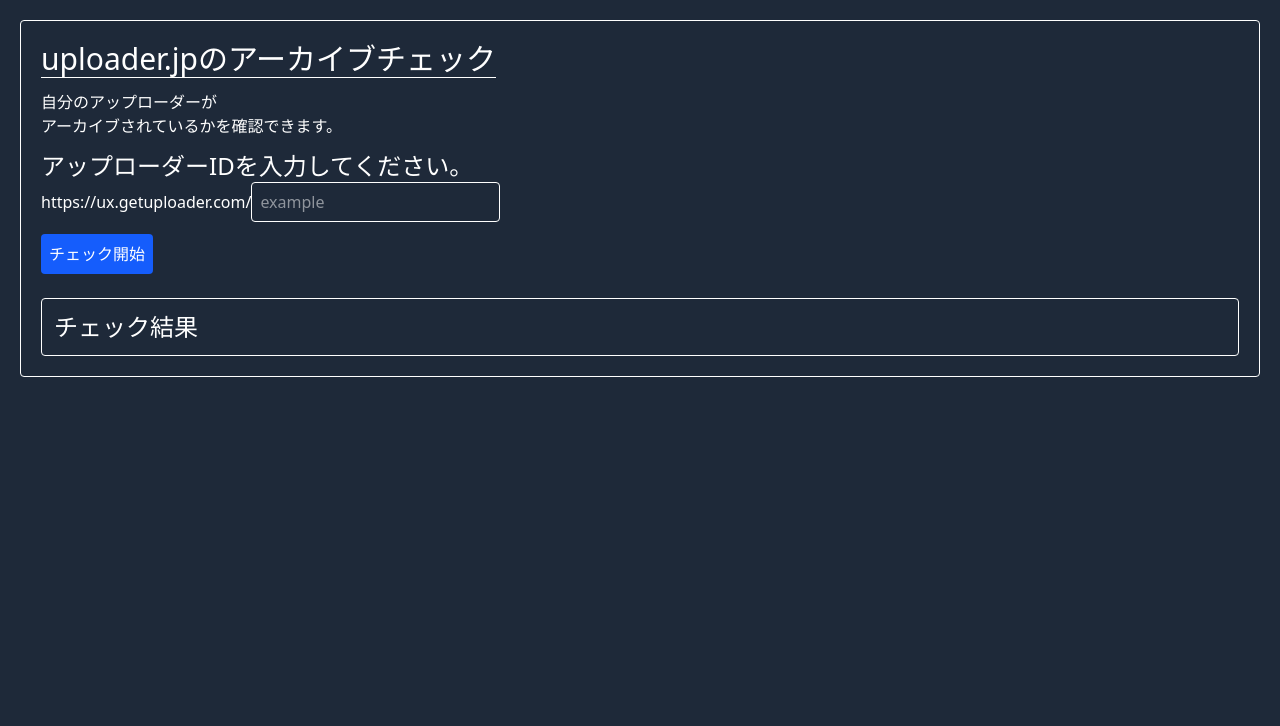
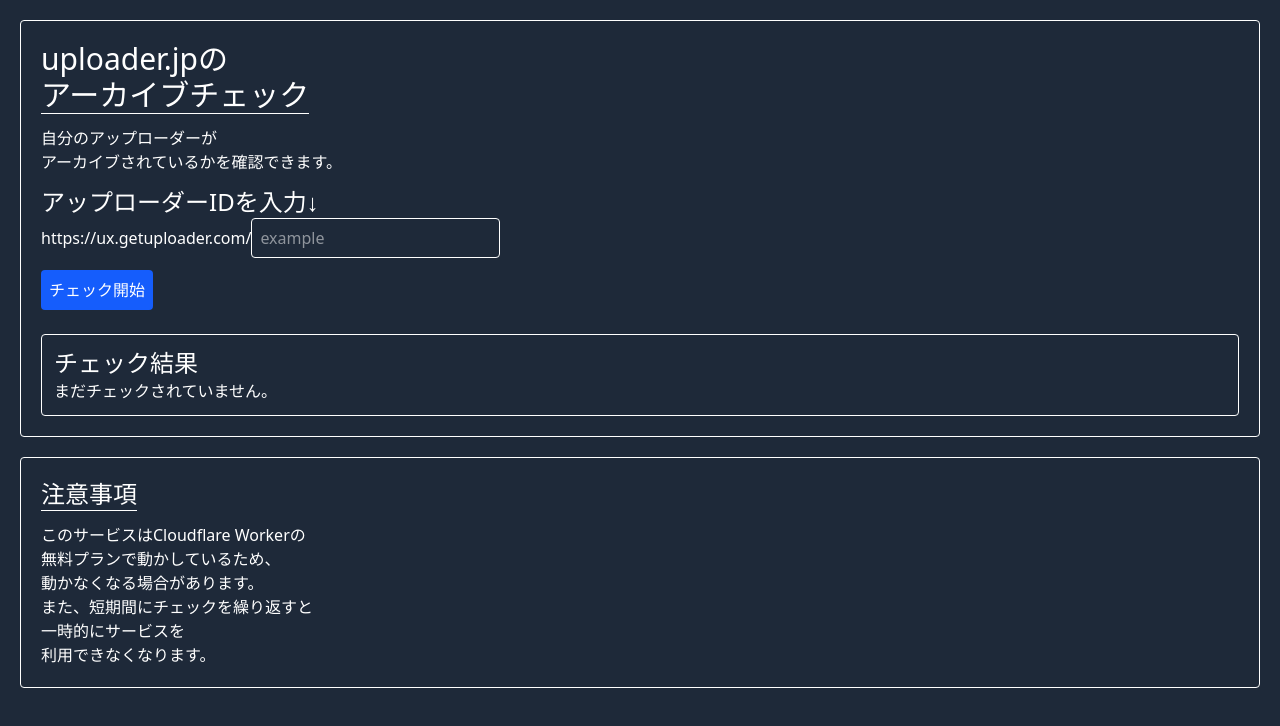
Before and after one commit to sharkbot-neko/UpJpChecker, a website: page public/index.html in a window 1280 px wide. Drawn offline with nearby package versions, Linux system fonts and the light colour scheme.

Commit message:
feat: 注意事項

```diff
--- a/public/index.html
+++ b/public/index.html
@@ -9,18 +9,26 @@
 </head>
 <body class="p-5 bg-gray-800 text-white">
     <div class="border rounded-sm h-full p-5 mb-5">
-        <h1 class="text-3xl border-b w-fit mb-3">uploader.jpのアーカイブチェック</h1>
+        <h1 class="text-3xl border-b w-fit mb-3">uploader.jpの<br/>アーカイブチェック</h1>
         <p class="mb-3">自分のアップローダーが<br/>アーカイブされているかを確認できます。</p>
-        <h4 class="text-2xl">アップローダーIDを入力してください。</h4>
+        <h4 class="text-2xl">アップローダーIDを入力↓</h4>
         https://ux.getuploader.com/<input id="uploaderId" type="text" class="border p-2 rounded-sm h-full mb-3" placeholder="example" required><br>
         <button class="bg-blue-600 p-2 rounded-sm text-white" onclick="checkStart()">チェック開始</button>
 
         <br/><br/>
         <div class="border rounded-sm p-3">
 			<h3 class="text-2xl w-fit">チェック結果</h3>
-			<p id="status"></p>
+			<p id="status">まだチェックされていません。</p>
 		</div>
     </div>
+
+    <div class="border rounded-sm h-full p-5 mb-5">
+        <h1 class="text-2xl border-b w-fit mb-3">注意事項</h1>
+        <p>
+            このサービスはCloudflare Workerの<br/>無料プランで動かしているため、<br/>動かなくなる場合があります。<br/>また、短期間にチェックを繰り返すと<br/>一時的にサービスを<br/>利用できなくなります。
+        </p>
+    </div>
+
     <script>
 		const fmt = (n) => Number(n).toLocaleString("ja-JP");
 
```
